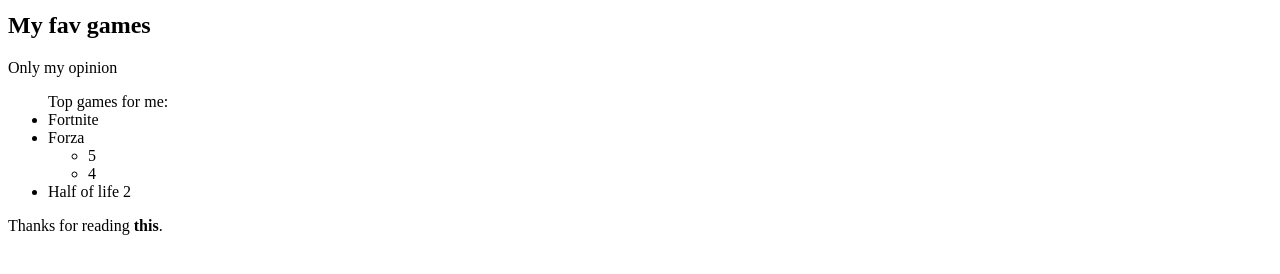
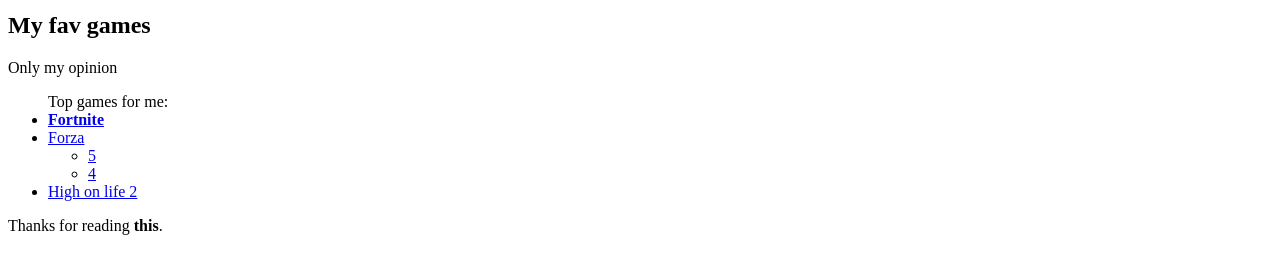
Before and after one commit to Danykrane/Web_MO, a plain HTML site: page 1_365/simple web page/index.html in a window 1280 px wide. Shown: the part 520-794 px from the top of the page. Drawn offline with Linux system fonts and the light colour scheme.

Commit message:
urls on page

```diff
--- a/1_365/simple web page/index.html
+++ b/1_365/simple web page/index.html
@@ -1,26 +1,38 @@
 <!DOCTYPE html>
 <html lang="en">
+
 <head>
     <meta charset="UTF-8">
     <meta http-equiv="X-UA-Compatible" content="IE=edge">
     <meta name="viewport" content="width=device-width, initial-scale=1.0">
     <title>1 page web-site</title>
 </head>
+
 <body>
     <h1> This is the first web page</h1>
-        <p>Here will be my personal info</p>
-        <img src="https://avatars.githubusercontent.com/u/40693892?v=4" alt="Homer pic">
-        <img src="files/homer.jpg" alt="Homer pic">
-        <hr>
+    <p>Here will be my personal info</p>
+    <img src="https://avatars.githubusercontent.com/u/40693892?v=4" alt="Homer pic">
+    <img src="files/homer.jpg" alt="Homer pic">
+    <hr>
     <h2> My fav games</h2>
     <p>Only my opinion</p>
     <ul>
         Top games for me:
-        <li>Fortnite</li>
-        <li>Forza <ul><li>5</li> <li>4</li></ul></li>
-        <li>Half of life 2</li>
+        <li> <strong><a href="https://www.epicgames.com/fortnite/ru/home?sessionInvalidated=true">Fortnite</a></strong>
+        </li>
+        <li><a href="https://www.xbox.com/ru-RU/games/store/forza-horizon-5/9NNX1VVR3KNQ">Forza</a>
+            <ul>
+                <li> <a href="https://www.xbox.com/ru-RU/games/forza-horizon-5">5</a> </li>
+                <li> <a
+                        href="https://support.forzamotorsport.net/hc/en-us/categories/360000558393-Forza-Horizon-4">4</a>
+                </li>
+            </ul>
+        </li>
+        <li> <a href="https://www.radiotimes.com/technology/gaming/high-on-life-2-sequel-exclusive/">High on life 2</a>
+        </li>
     </ul>
 
     <p>Thanks for reading <strong>this</strong>.</p>
 </body>
+
 </html>
```
